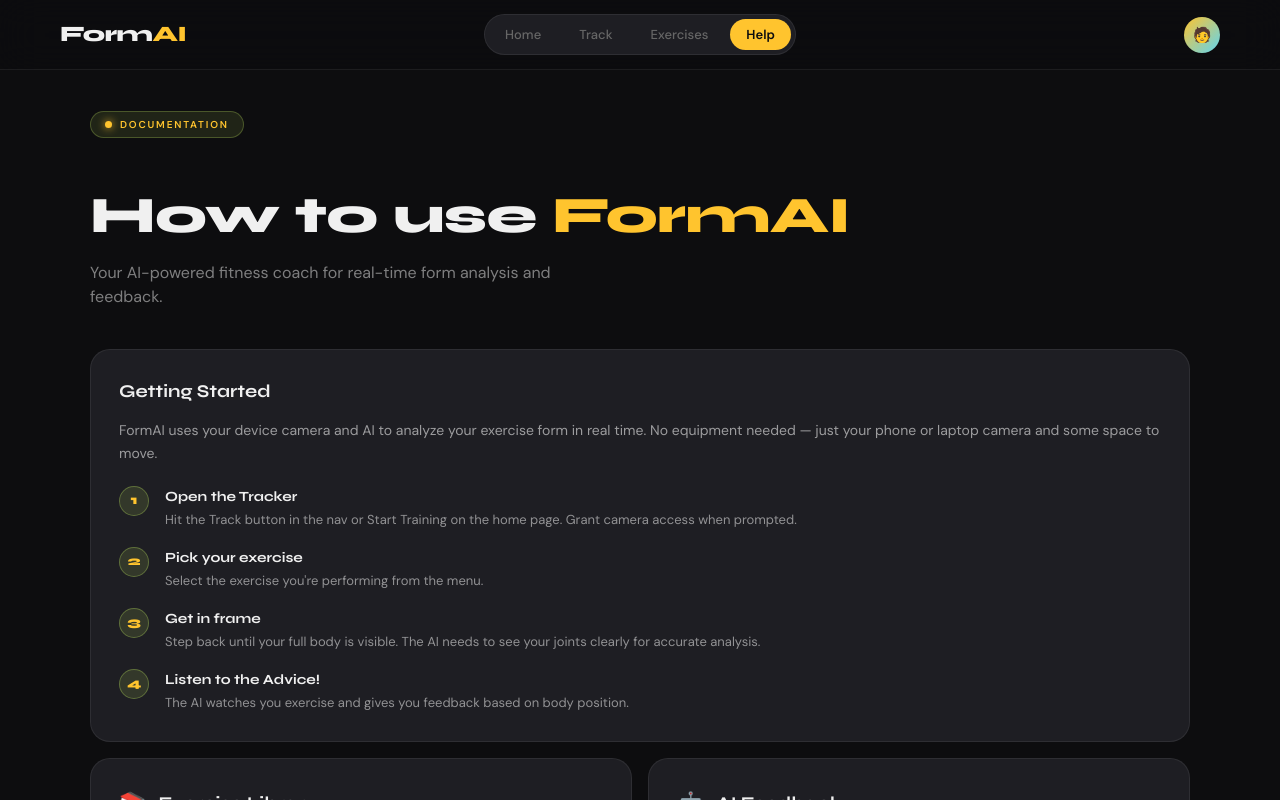
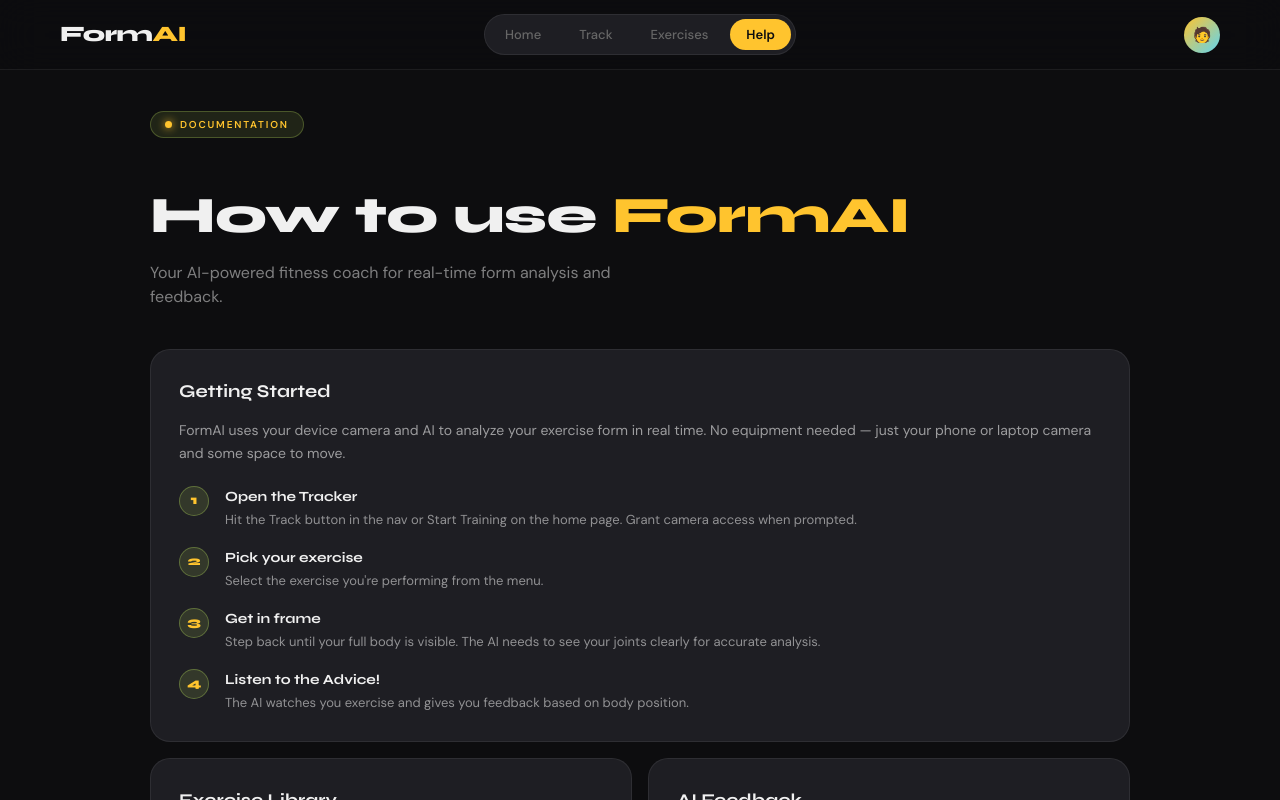
Before and after one commit to iAmbrosial/irvinehacks-full-stack-web-app-template, a React (Vite) app in the folder frontend/: page /help in a window 1280 px wide. Built offline with nearby package versions, Linux system fonts and the light colour scheme; the HTML template or start-up script is replaced by a standard one.

Commit message:
fixed srolling issues on exercise and help pages

```diff
--- a/frontend/src/pages/ExercisesPage.jsx
+++ b/frontend/src/pages/ExercisesPage.jsx
@@ -1,29 +1,20 @@
 import { useState, useEffect, useRef } from "react";
-import { Link, useLocation } from "react-router-dom";
 import { EXERCISES } from "@/utils/exercises";
 import Nav from "@/components/layout/Nav";
 
-
-
-// ─────────────────────────────────────────────────────────────
-// EXERCISE CARD
-// ─────────────────────────────────────────────────────────────
 function ExerciseCard({ exercise }) {
   const [hovered, setHovered] = useState(false);
-  const [visible, setVisible] = useState(false); // trails hovered for exit animation
+  const [visible, setVisible] = useState(false);
   const closeTimer = useRef(null);
 
-  // When hovered → immediately show, cancel any pending close
-  // When unhovered → wait 280ms (animation duration) then unmount
   function open() {
     if (closeTimer.current) clearTimeout(closeTimer.current);
     setHovered(true);
-    // small rAF delay so the element mounts before we flip visible→true
     requestAnimationFrame(() => requestAnimationFrame(() => setVisible(true)));
   }
 
   function close() {
-    setVisible(false); // triggers CSS exit animation
+    setVisible(false);
     closeTimer.current = setTimeout(() => setHovered(false), 300);
   }
 
@@ -31,8 +22,6 @@ function ExerciseCard({ exercise }) {
 
   return (
     <div style={{ position: "relative" }} onMouseEnter={open}>
-
-      {/* ── Grid card ── */}
       <div style={{ ...cardStyles.card, ...(hovered ? cardStyles.cardHovered : {}) }}>
         <div style={cardStyles.thumb}>
           <img
@@ -48,14 +37,12 @@ function ExerciseCard({ exercise }) {
         </div>
       </div>
 
-      {/* ── Overlay: always mounted while hovered, animated by `visible` ── */}
       {hovered && (
         <div style={cardStyles.overlayBackdrop(visible)}>
           <div
             style={{ ...cardStyles.expanded(visible), pointerEvents: "auto" }}
             onMouseLeave={close}
           >
-            {/* Title + muscle pills */}
             <div>
               <h2 style={cardStyles.expandedTitle}>{exercise.name}</h2>
               <div style={cardStyles.muscleRow}>
@@ -64,8 +51,6 @@ function ExerciseCard({ exercise }) {
                 ))}
               </div>
             </div>
-
-            {/* Embedded video */}
             <div style={cardStyles.videoWrap}>
               <iframe
                 src={`https://www.youtube.com/embed/${exercise.videoId}?rel=0`}
@@ -75,8 +60,6 @@ function ExerciseCard({ exercise }) {
                 allowFullScreen
               />
             </div>
-
-            {/* Instructions */}
             <div>
               <div style={cardStyles.sectionLabel}>HOW TO DO IT</div>
               <ol style={cardStyles.instructionList}>
@@ -85,8 +68,6 @@ function ExerciseCard({ exercise }) {
                 ))}
               </ol>
             </div>
-
-            {/* Tips */}
             <div>
               <div style={cardStyles.sectionLabel}>COMMON MISTAKES</div>
               <ul style={cardStyles.tipList}>
@@ -115,8 +96,8 @@ const cardStyles = {
   },
   cardHovered: {
     transform: "translateY(-4px)",
-    borderColor: "rgba(200,240,96,0.4)",
-    boxShadow: "0 8px 32px rgba(200,240,96,0.12)",
+    borderColor: "rgba(255,196,46,0.4)",
+    boxShadow: "0 8px 32px rgba(255,196,46,0.12)",
   },
   thumb: {
     position: "relative", width: "100%", aspectRatio: "16/9",
@@ -131,70 +112,61 @@ const cardStyles = {
   cardBody: { padding: "12px 14px 14px", display: "flex", flexDirection: "column", gap: 4 },
   cardTitle: { fontFamily: "'Syne', sans-serif", fontWeight: 700, fontSize: 14, color: "#f0f0f0" },
   cardMuscles: { fontSize: 11, color: "#666", fontFamily: "'DM Sans', sans-serif" },
-
-  // Functions so we can drive opacity/transform from `visible`
-  overlayBackdrop: (visible) => ({
+  overlayBackdrop: (vis) => ({
     position: "fixed", inset: 0,
-    background: `rgba(0,0,0,${visible ? 0.78 : 0})`,
-    backdropFilter: `blur(${visible ? 10 : 0}px)`,
-    WebkitBackdropFilter: `blur(${visible ? 10 : 0}px)`,
-    zIndex: 300,
-    display: "flex", alignItems: "center", justifyContent: "center",
-    padding: "20px",
-    pointerEvents: "none",
+    background: `rgba(0,0,0,${vis ? 0.78 : 0})`,
+    backdropFilter: `blur(${vis ? 10 : 0}px)`,
+    WebkitBackdropFilter: `blur(${vis ? 10 : 0}px)`,
+    zIndex: 300, display: "flex", alignItems: "center", justifyContent: "center",
+    padding: "20px", pointerEvents: "none",
     transition: `background ${ANIM}, backdrop-filter ${ANIM}`,
   }),
-  expanded: (visible) => ({
+  expanded: (vis) => ({
     width: "60vw", maxWidth: 880, minWidth: 320,
-    background: "#1e1e23", border: "1px solid rgba(200,240,96,0.18)",
+    background: "#1e1e23", border: "1px solid rgba(255,196,46,0.18)",
     borderRadius: 24, padding: "28px 32px 36px",
     display: "flex", flexDirection: "column", gap: 20,
     boxShadow: "0 24px 80px rgba(0,0,0,0.7)",
     maxHeight: "90vh", overflowY: "auto",
-    opacity: visible ? 1 : 0,
-    transform: visible ? "scale(1) translateY(0)" : "scale(0.94) translateY(16px)",
+    opacity: vis ? 1 : 0,
+    transform: vis ? "scale(1) translateY(0)" : "scale(0.94) translateY(16px)",
     transition: `opacity ${ANIM}, transform ${ANIM}`,
   }),
-
-  expandedTitle: {
-    fontFamily: "'Syne', sans-serif", fontWeight: 800, fontSize: 28,
-    color: "#f0f0f0", margin: "0 0 10px 0",
-  },
+  expandedTitle: { fontFamily: "'Syne', sans-serif", fontWeight: 800, fontSize: 28, color: "#f0f0f0", margin: "0 0 10px 0" },
   muscleRow: { display: "flex", flexWrap: "wrap", gap: 6 },
   musclePill: {
     padding: "3px 12px", borderRadius: 50,
-    background: "rgba(200,240,96,0.1)", border: "1px solid rgba(200,240,96,0.2)",
+    background: "rgba(255,196,46,0.1)", border: "1px solid rgba(255,196,46,0.2)",
     color: "#ffc42e", fontSize: 11, fontWeight: 700,
-    letterSpacing: "0.8px", textTransform: "uppercase",
-    fontFamily: "'DM Sans', sans-serif",
+    letterSpacing: "0.8px", textTransform: "uppercase", fontFamily: "'DM Sans', sans-serif",
   },
-  videoWrap: {
-    position: "relative", width: "100%", aspectRatio: "16/9",
-    borderRadius: 14, overflow: "hidden", background: "#0d0d0f",
-  },
+  videoWrap: { position: "relative", width: "100%", aspectRatio: "16/9", borderRadius: 14, overflow: "hidden", background: "#0d0d0f" },
   iframe: { position: "absolute", inset: 0, width: "100%", height: "100%", border: "none" },
-  sectionLabel: {
-    fontSize: 10, fontWeight: 700, letterSpacing: "1.8px", color: "#ffc42e",
-    fontFamily: "'DM Sans', sans-serif", marginBottom: 10,
-  },
+  sectionLabel: { fontSize: 10, fontWeight: 700, letterSpacing: "1.8px", color: "#ffc42e", fontFamily: "'DM Sans', sans-serif", marginBottom: 10 },
   instructionList: { margin: 0, paddingLeft: 20, display: "flex", flexDirection: "column", gap: 6 },
   instructionItem: { fontSize: 14, color: "rgba(240,240,240,0.8)", lineHeight: 1.6, fontFamily: "'DM Sans', sans-serif" },
   tipList: { margin: 0, padding: 0, listStyle: "none", display: "flex", flexDirection: "column", gap: 6 },
-  tipItem: {
-    fontSize: 13, color: "rgba(240,240,240,0.7)", lineHeight: 1.6,
-    fontFamily: "'DM Sans', sans-serif", display: "flex", gap: 8, alignItems: "flex-start",
-  },
+  tipItem: { fontSize: 13, color: "rgba(240,240,240,0.7)", lineHeight: 1.6, fontFamily: "'DM Sans', sans-serif", display: "flex", gap: 8, alignItems: "flex-start" },
   tipDot: { color: "#f0a060", fontSize: 12, flexShrink: 0, marginTop: 2 },
 };
 
-// ─────────────────────────────────────────────────────────────
-// MAIN PAGE
-// ─────────────────────────────────────────────────────────────
 function ExercisesPage() {
+  const [visible, setVisible] = useState(false);
+
+  useEffect(() => {
+    const t = setTimeout(() => setVisible(true), 60);
+    return () => clearTimeout(t);
+  }, []);
+
   return (
     <div style={pageStyles.page}>
       <Nav />
-      <div style={pageStyles.content}>
+      <div style={{
+        ...pageStyles.content,
+        opacity: visible ? 1 : 0,
+        transform: visible ? "translateY(0)" : "translateY(18px)",
+        transition: "opacity 0.6s ease, transform 0.6s ease",
+      }}>
         <div style={pageStyles.header}>
           <h1 style={pageStyles.title}>
             Exercise <span style={{ color: "#ffc42e" }}>Library</span>
@@ -215,17 +187,9 @@ const pageStyles = {
   page: { minHeight: "100vh", background: "#0d0d0f", display: "flex", flexDirection: "column" },
   content: { padding: "40px clamp(20px, 5vw, 60px) 80px", flex: 1 },
   header: { marginBottom: 36 },
-  title: {
-    fontFamily: "'Syne', sans-serif", fontWeight: 800,
-    fontSize: "clamp(28px, 4vw, 48px)", color: "#f0f0f0",
-    letterSpacing: "-0.5px", marginBottom: 8,
-  },
+  title: { fontFamily: "'Syne', sans-serif", fontWeight: 800, fontSize: "clamp(28px, 4vw, 48px)", color: "#f0f0f0", letterSpacing: "-0.5px", marginBottom: 8 },
   subtitle: { fontSize: 14, color: "#666", fontFamily: "'DM Sans', sans-serif" },
-  grid: {
-    display: "grid",
-    gridTemplateColumns: "repeat(4, 1fr)",
-    gap: 16,
-  },
+  grid: { display: "grid", gridTemplateColumns: "repeat(4, 1fr)", gap: 16 },
 };
 
 export default ExercisesPage;
--- a/frontend/src/pages/HelpPage.jsx
+++ b/frontend/src/pages/HelpPage.jsx
@@ -1,4 +1,5 @@
-import { Link, useLocation } from "react-router-dom";
+import { useState, useEffect } from "react";
+import { Link } from "react-router-dom";
 import Nav from "@/components/layout/Nav";
 
 
@@ -21,12 +22,25 @@ function SocialLink({ href, icon, label, handle, color }) {
 }
 
 function HelpPage() {
+  const [visible, setVisible] = useState(false);
+
+  useEffect(() => {
+    const t = setTimeout(() => setVisible(true), 60);
+    return () => clearTimeout(t);
+  }, []);
+
   return (
     <div style={helpStyles.page}>
       <Nav />
-      <div style={helpStyles.content}>
+      <div style = {helpStyles.scrollArea}>
+      <div style={{
+        ...helpStyles.content,
+        opacity: visible ? 1 : 0,
+        transform: visible ? "translateY(0)" : "translateY(18px)",
+        transition: "opacity 0.6s ease, transform 0.6s ease",
+      }}>
 
-        {/* ── Hero ── */}
+
         <div style={helpStyles.heroSection}>
           <div style={helpStyles.badge}>
             <span style={helpStyles.badgeDot} />
@@ -42,8 +56,8 @@ function HelpPage() {
 
         <div style={helpStyles.grid}>
 
-          {/* ── Getting Started ── */}
-          <div style={{ ...helpStyles.card, gridColumn: "1 / -1" }}>
+
+         <div style={{ ...helpStyles.card, gridColumn: "1 / -1" }}>
             <div style={helpStyles.cardHeader}>
               <h2 style={helpStyles.cardTitle}>Getting Started</h2>
             </div>
@@ -71,7 +85,6 @@ function HelpPage() {
 
           <div style={helpStyles.card}>
             <div style={helpStyles.cardHeader}>
-              <span style={helpStyles.cardIcon}>📚</span>
               <h2 style={helpStyles.cardTitle}>Exercise Library</h2>
             </div>
             <p style={helpStyles.cardText}>
@@ -84,7 +97,7 @@ function HelpPage() {
 
           <div style={helpStyles.card}>
             <div style={helpStyles.cardHeader}>
-              <span style={helpStyles.cardIcon}>🤖</span>
+
               <h2 style={helpStyles.cardTitle}>AI Feedback</h2>
             </div>
             <p style={helpStyles.cardText}>
@@ -100,7 +113,7 @@ function HelpPage() {
 
           <div style={{ ...helpStyles.card, gridColumn: "1 / -1" }}>
             <div style={helpStyles.cardHeader}>
-              <span style={helpStyles.cardIcon}>💡</span>
+
               <h2 style={helpStyles.cardTitle}>Tips for Best Results</h2>
             </div>
             <div style={helpStyles.tipGrid}>
@@ -110,7 +123,7 @@ function HelpPage() {
                 { icon: "👕", text: "Wear fitted clothing so the AI can clearly see your body outline." },
                 { icon: "🔄", text: "Try a side-on angle for squats and lunges, front-facing for presses." },
                 { icon: "📱", text: "Prop your phone on a shelf or tripod for hands-free analysis." },
-                { icon: "🎯", text: "Analyze one rep at a time for the most detailed, accurate feedback." },
+                { icon: "🎯", text: "Analyze a few reps at a time for vocal feedback" },
               ].map((t, i) => (
                 <div key={i} style={helpStyles.tipItem}>
                   <span style={{ fontSize: 20 }}>{t.icon}</span>
@@ -120,40 +133,40 @@ function HelpPage() {
             </div>
           </div>
 
-          {/* ── Community ── */}
+
           <div style={{ ...helpStyles.card, gridColumn: "1 / -1" }}>
             <div style={helpStyles.cardHeader}>
-              <span style={helpStyles.cardIcon}>🌐</span>
+
               <h2 style={helpStyles.cardTitle}>Community & Links</h2>
             </div>
             <p style={{ ...helpStyles.cardText, marginBottom: 20 }}>
-              Join the FormAI community, follow updates, and contribute to the project.
+              Thank you Hack at UCI!!
             </p>
             <div style={helpStyles.socialGrid}>
               <SocialLink
                 href="https://instagram.com"
                 icon="📸"
                 label="Instagram"
-                handle="@formai.app"
+                handle="@hackatuci"
                 color="#e1306c"
               />
               <SocialLink
                 href="https://discord.gg"
                 icon="💬"
                 label="Discord"
-                handle="discord.gg/formai"
+                handle="discord.gg/hackatuci"
                 color="#5865f2"
               />
               <SocialLink
                 href="https://github.com"
                 icon="⌨️"
                 label="GitHub"
-                handle="github.com/formai"
+                handle="https://github.com/iAmbrosial"
                 color="#ffc42e"
               />
             </div>
           </div>
-
+</div>
         </div>
       </div>
     </div>
@@ -161,8 +174,9 @@ function HelpPage() {
 }
 
 const helpStyles = {
-  page: { minHeight: "100vh", background: "#0d0d0f", display: "flex", flexDirection: "column" },
-  content: { padding: "40px clamp(20px, 5vw, 60px) 80px", flex: 1, maxWidth: 1100, margin: "0 auto", width: "100%" },
+  page: { height : "100vh", background: "#0d0d0f", display: "flex", flexDirection: "column", overflow: "hidden" },
+  scrollArea: {flex:1, minHeight: 0, overflowY: "auto"},
+  content: { padding: "40px clamp(20px, 5vw, 60px) 80px", flex: 1,minHeight:0,  maxWidth: 1100, margin: "0 auto", width: "100%", boxSizing: "border-box" },
 
   heroSection: { marginBottom: 40 },
   badge: {
--- a/frontend/src/pages/TrackerPage.jsx
+++ b/frontend/src/pages/TrackerPage.jsx
@@ -6,6 +6,7 @@ import { EXERCISES } from "@/utils/exercises";
 import Nav from "@/components/layout/Nav";
 
 function TrackerPage() {
+  const [visible, setVisible] = useState(false);
   const [exerciseId, setExerciseId] = useState(EXERCISES[0].id);
   const [sessionActive, setSessionActive] = useState(false);
   const [startTime, setStartTime]   = useState(null);
@@ -18,7 +19,8 @@ function TrackerPage() {
 
   useEffect(() => {
     document.body.style.overflow = "hidden";
-    return () => { document.body.style.overflow = ""; };
+    const t = setTimeout(() => setVisible(true), 60);
+    return () => { document.body.style.overflow = ""; clearTimeout(t); };
   }, []);
 
 
@@ -71,9 +73,13 @@ function TrackerPage() {
     <div style={styles.page}>
       <Nav />
 
-
       {!sessionActive ? (
-        <div style={styles.presession}>
+        <div style={{
+          ...styles.presession,
+          opacity: visible ? 1 : 0,
+          transform: visible ? "translateY(0)" : "translateY(18px)",
+          transition: "opacity 0.6s ease, transform 0.6s ease",
+        }}>
           <div style={styles.cameraIcon}>📷</div>
           <h2 style={styles.presessionTitle}>Ready to Train?</h2>
           <p style={styles.presessionSub}>
@@ -171,7 +177,6 @@ const styles = {
     boxShadow: "0 4px 24px rgba(255,196,46,0.3)",
   },
 
-
   activeSession: {
     flex: 1,
     display: "flex",
```
